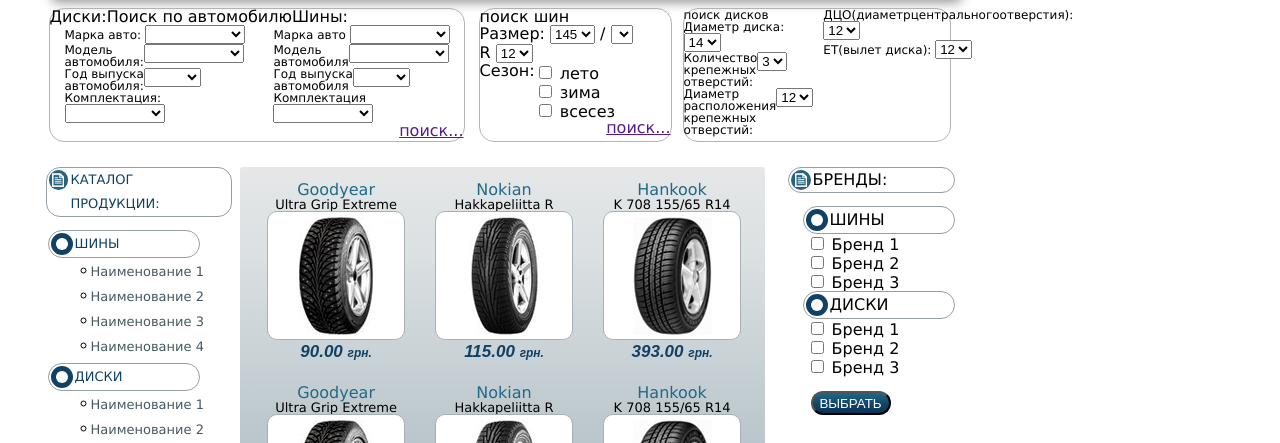
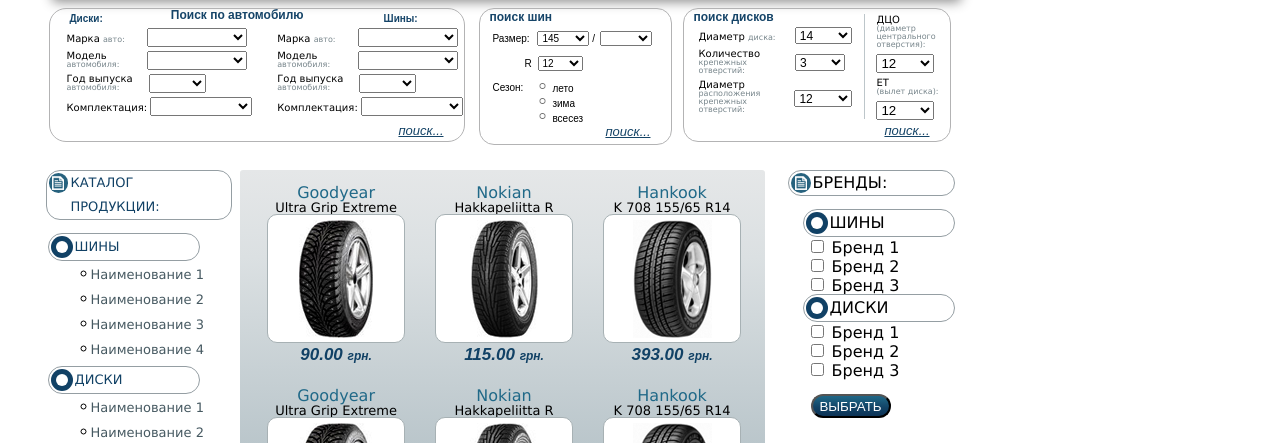
Before and after one commit to chesnishyy/goit, a plain HTML site: page hw6/index.html in a window 1280 px wide. Shown: the part 338-781 px from the top of the page. Drawn offline with Linux system fonts and the light colour scheme.

Commit message:
hw6 done without some little things

```diff
--- a/hw6/css/main.css
+++ b/hw6/css/main.css
@@ -426,16 +426,60 @@
     margin-top: 12px;
     margin-left: 3px;
     border: 1px solid #b3b3b4;
-    border-radius: 15px;
+    border-radius: 17px;
 }
 
 .search-tire {
     width: 191px;
-    height: 132px;
+    height: 135px;
     margin-top: 12px;
     margin-left: 14px;
     border: 1px solid #b3b3b4;
     border-radius: 15px;
+}
+
+.search-tire h2 {
+    margin-top: 2px;
+    margin-left: 10px;
+    font-size: 12px;
+    font-family: Arial;
+    font-weight: 900;
+    color: rgb(21, 68, 104);
+}
+
+.size {
+    margin-top: 6px;
+    margin-left: 13px;
+    font-size: 10px;
+    font-family: Arial;
+}
+
+#size-1 {
+    width: 52px;
+    margin-top: 2px;
+    margin-left: 5px;
+    font-size: 10px;
+}
+
+#size-2 {
+    width: 52px;
+    margin-top: 2px;
+    margin-left: 2px;
+    font-size: 10px;
+}
+
+.r {
+    margin-top: 10px;
+    margin-left: 45px;
+    font-family: Arial;
+    font-size: 10px;
+
+}
+
+.r select {
+    width: 45px;
+    margin-left: 3px;
+    font-size: 10px;
 }
 
 .search-disk {
@@ -449,22 +493,60 @@
 
 .season {
     display: flex;
+    margin-top: 6px;
+    margin-left: 13px;
+    font-family: Arial;
+    font-size: 10px;
+}
+
+.season span {
+    display: block;
+    margin-top: 6px;
 }
 
 .season-checkbox {
     display: flex;
     flex-flow: column wrap;
+    margin-left: 9px;
+}
+
+.season-checkbox div {
+    display: flex;
+    margin-top: 3px;
+    height: 12px;
+}
+
+.season-checkbox label {
+    line-height: 18px;
 }
 
 .search-tire-search {
     display: flex;
     justify-content: flex-end;
+    margin-right: 20px;
+    margin-top: 1px;
+}
+
+.search-tire-search a {
+    color: #154467;
+    font-family: Arial;
+    font-style: italic;
+    font-size: 13px;
 }
 
 
 .search-car-search {
     display: flex;
     justify-content: flex-end;
+    margin-right: 20px;
+    margin-top: 6px;
+}
+
+.search-car-search a {
+    color: #154467;
+    font-family: Arial;
+    font-style: italic;
+    font-size: 13px;
 }
 
 .search-car-selects {
@@ -474,18 +556,50 @@
 
 .search-car-header {
     display: flex;
+    margin-left: 20px;
+    font-size: 10px;
+    font-family: "Arial";
+    color: rgb(21, 68, 104);
+    font-weight: 900;
+}
+
+.search-car-header span {
+    margin-top: 5px;
+}
+
+.search-car-header h2 {
+    font-size: 12px;
+    margin-left: 68px;
+    margin-right: 80px;
 }
 
 .car-model {
     display: flex;
+    margin-top: 4px;
+    font-size: 10px;
 }
 
 .car-model span {
     display: flex;
     flex-flow: column wrap;
 }
+
+.car-model span span{
+    font-size: 8px;
+    color: #77858b;
+}
+
+.car-model select {
+    height: 19px;
+    width: 100px;
+    margin-left: 28px;
+}
+
+
 .car-year {
     display: flex;
+    margin-top: 4px;
+    font-size: 10px;
 }
 
 .car-year span {
@@ -493,51 +607,88 @@
     flex-flow: column wrap;
 }
 
-.car-model select {
-    height: 19px;
-    width: 100px;
+.car-year span span{
+    font-size: 8px;
+    color: #77858b;
 }
+
 
 .car-year select {
     height: 19px;
     width: 57px;
+    margin-left: 16px;
+}
+
+.car-brand {
+    margin-top: 4px;
+    font-size: 10px;
+}
+
+.car-brand span span{
+    font-size: 8px;
+    color: #77858b;
 }
 
 .car-brand select {
     width: 100px;
+    margin-left: 19px;
+}
+
+.car-complex {
+    font-size: 10px;
+    margin-top: 4px;
 }
 
 .car-complex select {
-    width: 100px;
+    width: 102px;
+
 }
 
 .search-car-disk {
-    margin-left: 15px;
+    margin-left: 17px;
 }
 
 .search-car-tire {
-    margin-left: 15px;
+    margin-left: 25px;
 }
 
-.search-disk {
+.search-disk-main {
     display: flex;
-    font-size: 12px;
+    font-size: 10px;
+
 }
 
 .search-disk-border {
     width: 1px;
     height: 105px;
     margin-top: 5px;
+    margin-right: 10px;
+    margin-left: 12px;
+    background-color: #bdc6ca;
+}
+
+.search-disk-1-header {
+    margin-top: 2px;
     margin-left: 10px;
-    background-color: #bdc6ca;
+    font-size: 12px;
+    font-family: Arial;
+    font-weight: 900;
+    color: rgb(21, 68, 104);
 }
 
 .search-disk-1-2 {
     display: flex;
+    margin-top: 5px;
+    margin-left: 15px;
+    font-size: 10px;
 }
 
 .search-disk-1-2 select{
-    height: 19px;
+    width: 50px;
+    height: 17px;
+    margin-top: 5px;
+    margin-left: 35px;
+    font-size: 12px;
 }
 
 .search-disk-1-2 span {
@@ -545,8 +696,16 @@
     flex-flow: column wrap;
 }
 
+.search-disk-1-2 span span{
+    font-size: 8px;
+    color: #77858b;
+}
+
 .search-disk-1-3 {
     display: flex;
+    margin-top: 5px;
+    margin-left: 15px;
+    font-size: 10px;
 }
 
 .search-disk-1-3 span {
@@ -554,6 +713,87 @@
     flex-flow: column wrap;
 }
 
+.search-disk-1-3 span span{
+    font-size: 8px;
+    color: #77858b;
+}
+
 .search-disk-1-3 select{
-    height: 19px;
+    width: 58px;
+    height: 17px;
+    margin-top: 10px;
+    margin-left: 34px;
+    font-size: 12px;
 }
+
+.search-disk-2 {
+    margin-top: 5px;
+}
+
+.search-disk-2 span {
+    display: flex;
+    flex-flow: column wrap;
+}
+
+.search-disk-search {
+    display: flex;
+    justify-content: flex-end;
+    margin-right: 20px;
+    margin-top: 2px;
+}
+
+
+.search-disk-search a {
+    color: #154467;
+    font-family: Arial;
+    font-style: italic;
+    font-size: 13px;
+}
+
+
+
+.disk-diameter {
+    margin-top: 4px;
+    margin-left: 15px;
+    font-size: 10px;
+}
+
+.disk-diameter select {
+    width: 57px;
+    height: 17px;
+    margin-left: 16px;
+    font-size: 12px;
+}
+
+.disk-diameter span span {
+    font-size: 8px;
+    color: #77858b;
+}
+
+.search-disk-2-1 {
+    margin-top: 1px;
+    margin-left: 1px;
+    font-size: 10px;
+}
+
+.search-disk-2-1 select,
+.search-disk-2-2 select {
+    width: 58px;
+    margin-top: 5px;
+}
+
+.search-disk-2-1 span span{
+    font-size: 8px;
+    color: #77858b;
+}
+
+.search-disk-2-2 {
+    margin-top: 5px;
+    margin-left: 1px;
+    font-size: 10px;
+}
+
+.search-disk-2-2 span span {
+    font-size: 8px;
+    color: #77858b;
+}
--- a/hw6/index.html
+++ b/hw6/index.html
@@ -90,19 +90,19 @@
                     <div class="search-car-tire">
 
                         <div class="car-brand">
-                            <span>Марка <span>авто</span></span>
+                            <span>Марка <span>авто:</span></span>
                             <select name="" ></select>
                         </div>
                         <div class="car-model">
-                            <span>Модель <span>автомобиля</span></span>
+                            <span>Модель <span>автомобиля:</span></span>
                             <select name="" ></select>
                         </div>
                         <div class="car-year">
-                            <span>Год выпуска <span>автомобиля</span></span>
+                            <span>Год выпуска <span>автомобиля:</span></span>
                             <select name=""></select>
                         </div>
                         <div class="car-complex">
-                            <span>Комплектация</span>
+                            <span>Комплектация:</span>
                             <select name=""></select>
                         </div>
 
@@ -131,7 +131,7 @@
 
                 <div class="r">
                     <span>R</span>
-                    <select name="" id="">
+                    <select id="r-select">
                         <option value="12">12</option>
                     </select>
                 </div>
@@ -164,12 +164,12 @@
             </form>
 
             <form action="" class="search-disk">
-
+                <div class="search-disk-main">
                     <div class="search-disk-1">
                         <div class="search-disk-1-header">
                             <span>поиск дисков</span>
                         </div>
-                    <div>
+                        <div class="disk-diameter">
                             <span>Диаметр <span>диска:</span></span>
                             <select name="">
                                 <option value="14">14</option>
@@ -210,9 +210,14 @@
                                 <option value="12">12</option>
                             </select>
                         </div>
-                </div>
 
 
+
+                    </div>
+                </div>
+                <div class="search-disk-search">
+                    <span><a href="">поиск...</a></span>
+                </div>
             </form>
         </div>
 
```
Lines whose indentation alone changed are shown as unchanged.
